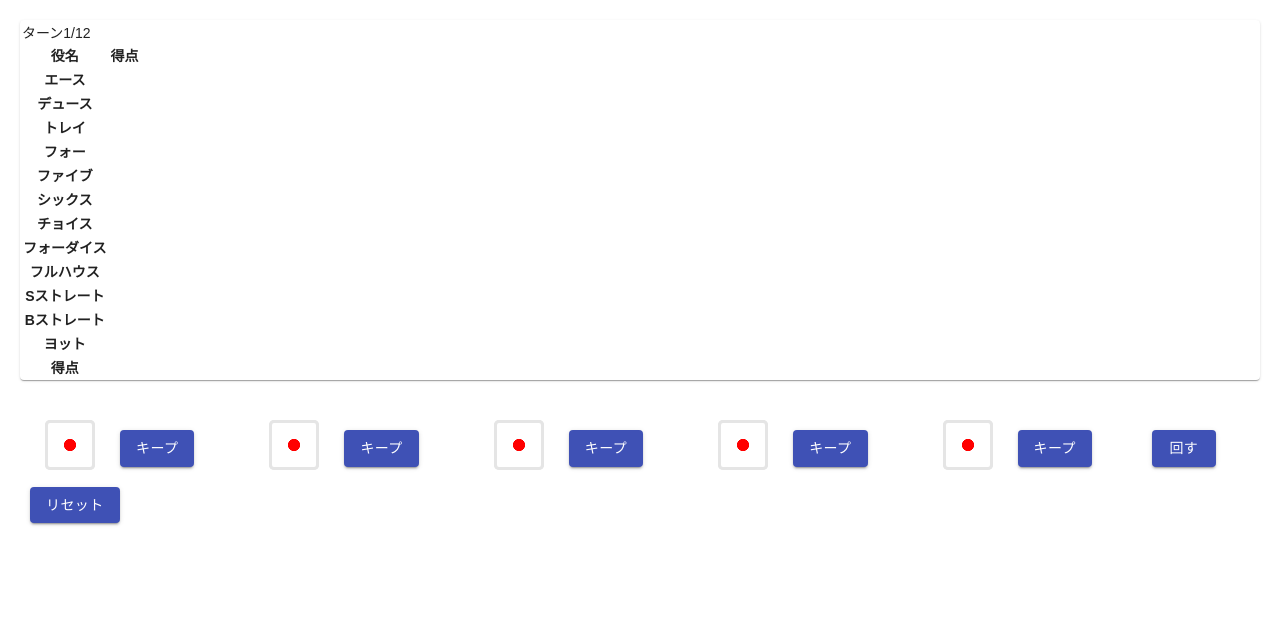
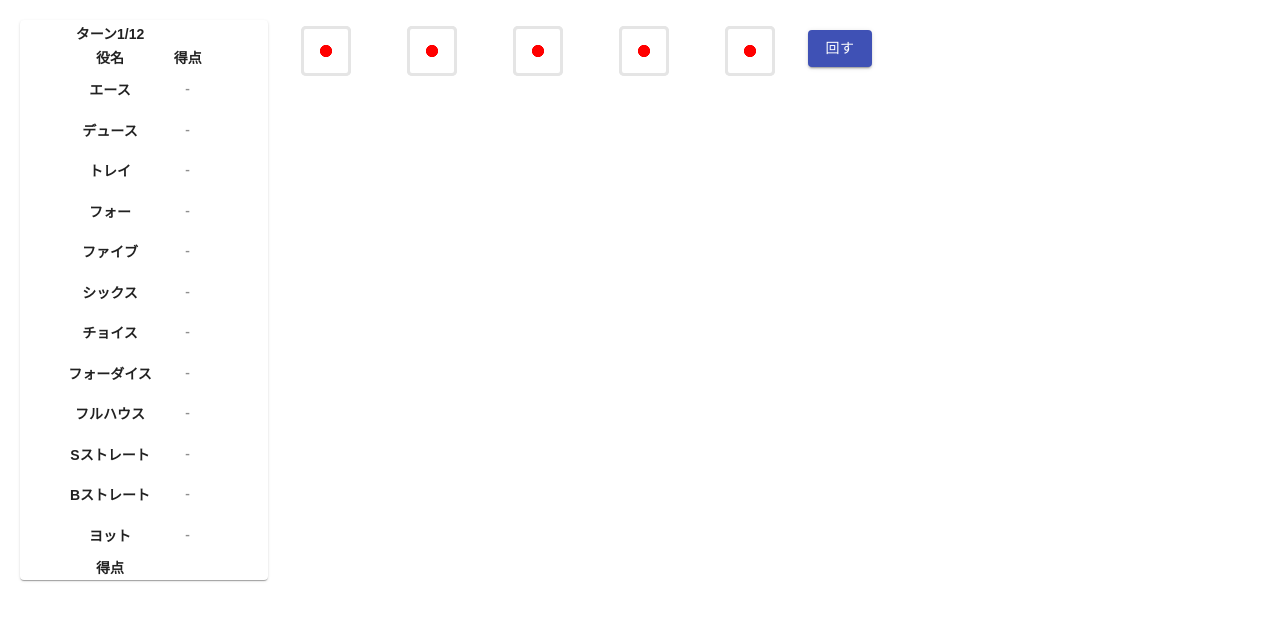
Before and after one commit to hirakuuuu/tsc_tutorial, a React (Create React App) app: page /yahtzee in a window 1280 px wide. Shown: the top 620 px of the page. Built offline with nearby package versions, Linux system fonts and the light colour scheme.

Commit message:
[add] とりあえず遊べるようになった

```diff
--- a/src/Yahtzee.tsx
+++ b/src/Yahtzee.tsx
@@ -1,10 +1,24 @@
 import { useState } from "react";
 import Dice from "./components/Dice";
 import { Repeat } from "typescript-tuple";
-import { Paper } from "@material-ui/core";
+import { Paper, Button } from "@material-ui/core";
 import GameButton from "./components/GameButton";
 
 import "./style/Yahtzee.css";
+
+/*
+このステップを12回繰り返す
+  ゲームの流れ
+  1回目のサイコロ
+  キープするサイコロを選ぶ
+  2回目のサイコロ
+  キープするサイコロを選ぶ
+  3回目のサイコロ
+  全てのサイコロをキープ
+  役を選ぶ
+  選んだ役を選べないようにする
+  サイコロをリセット
+*/
 
 // 役
 type HandProps = {
@@ -15,73 +29,66 @@ type HandProps = {
 // さいころ
 type DiceState = {
   roll: number;
-  rotated: boolean;
   keeped: boolean;
 };
 
-type ScoreState = Repeat<number | undefined, 12>;
+// スコアの状態
+type ScoreState = {
+  value: number | undefined;
+  used: boolean;
+};
+
+type AllScoreState = Repeat<ScoreState, 12>;
 type BoardState = Repeat<DiceState, 5>;
 
 // ゲームの状態
 type GameState = {
-  readonly scores: ScoreState;
+  readonly scores: AllScoreState;
   readonly dices: BoardState;
   readonly stepNumber: number;
-};
-
-const Hand = (props: HandProps) => {
-  return (
-    <tr>
-      <th>{props.name}</th>
-      <td>{props.score}</td>
-    </tr>
-  );
+  readonly rotateNumber: number;
 };
 
 const Game = () => {
   const [state, setState] = useState<GameState>({
     scores: [
-      undefined,
-      undefined,
-      undefined,
-      undefined,
-      undefined,
-      undefined,
-      undefined,
-      undefined,
-      undefined,
-      undefined,
-      undefined,
-      undefined,
+      { value: undefined, used: false },
+      { value: undefined, used: false },
+      { value: undefined, used: false },
+      { value: undefined, used: false },
+      { value: undefined, used: false },
+      { value: undefined, used: false },
+      { value: undefined, used: false },
+      { value: undefined, used: false },
+      { value: undefined, used: false },
+      { value: undefined, used: false },
+      { value: undefined, used: false },
+      { value: undefined, used: false },
     ],
     dices: [
       {
         roll: 0,
-        rotated: false,
         keeped: false,
       },
       {
         roll: 0,
-        rotated: false,
         keeped: false,
       },
       {
         roll: 0,
-        rotated: false,
         keeped: false,
       },
       {
         roll: 0,
-        rotated: false,
         keeped: false,
       },
       {
         roll: 0,
-        rotated: false,
         keeped: false,
       },
     ],
     stepNumber: 1,
+    rotateNumber: 0,
   });
 
   const handName = [
@@ -100,80 +107,146 @@ const Game = () => {
   ];
 
   const renderHand = (i: number) => {
-    return <Hand name={handName[i]} score={state.scores[i]} />;
+    // スコアを固定
+    const setScore = () => {
+      setState(({ scores, dices, stepNumber, rotateNumber }) => {
+        // スコアが算出される前には更新しないようにする
+        if (scores[i].value === undefined) {
+          return {
+            scores: scores,
+            dices: dices,
+            stepNumber: stepNumber,
+            rotateNumber: rotateNumber,
+          };
+        }
+        // スコアが算出されているならその役を使用済みにする
+        const newScores = scores.slice() as AllScoreState;
+        newScores[i].used = true;
+        for (let i = 0; i < 12; i++) {
+          if (newScores[i].used) continue;
+          newScores[i].value = undefined;
+        }
+
+        // サイコロの状態をリセットする
+        const newDices = dices.slice() as BoardState;
+        for (let i = 0; i < 5; i++) {
+          newDices[i].keeped = false;
+        }
+
+        return {
+          scores: newScores,
+          dices: newDices,
+          stepNumber: stepNumber + 1,
+          rotateNumber: 0,
+        };
+      });
+    };
+    return (
+      <tr>
+        <th>{handName[i]}</th>
+        <td
+          style={{
+            opacity: state.scores[i].used ? 1.0 : 0.5,
+          }}
+        >
+          <Button variant="text" onClick={setScore}>
+            {state.scores[i].value !== undefined ? state.scores[i].value : "-"}
+          </Button>
+        </td>
+      </tr>
+    );
   };
 
   const renderDice = (i: number) => {
     const setKeeped = () => {
-      setState(({ scores, dices, stepNumber }) => {
+      setState(({ scores, dices, stepNumber, rotateNumber }) => {
         const newDices = dices.slice() as BoardState;
-        console.log(newDices[i].keeped);
-        if (newDices[i].rotated) {
+        if (rotateNumber > 0) {
           newDices[i].keeped = !newDices[i].keeped;
         }
         return {
           scores: scores,
           dices: newDices,
           stepNumber: stepNumber,
+          rotateNumber: rotateNumber,
         };
       });
     };
 
     return (
-      <div
+      <Button
+        variant="text"
+        onClick={setKeeped}
         style={{ border: state.dices[i].keeped ? "2px solid #000000" : "none" }}
       >
-        <Dice roll={state.dices[i].roll} rotated={state.dices[i].rotated} />
-        <GameButton title={"キープ"} onClick={setKeeped} />
-      </div>
+        <Dice
+          roll={state.dices[i].roll}
+          rotated={state.rotateNumber}
+          keeped={state.dices[i].keeped}
+        />
+      </Button>
     );
   };
 
   // サイコロを回したときの処理
   const rotate = () => {
-    setState(({ scores, dices, stepNumber }) => {
+    setState(({ scores, dices, stepNumber, rotateNumber }) => {
       const newDices = dices.slice() as BoardState;
+      // for (let i = 0; i < 5; i++) {
+      //   if (newDices[i].rotated) {
+      //     continue;
+      //   }
+      //   newDices[i].roll = Math.floor(Math.random() * 6);
+      //   newDices[i].rotated = true;
+      // }
       for (let i = 0; i < 5; i++) {
-        if (newDices[i].rotated) {
+        if (newDices[i].keeped) {
           continue;
         }
         newDices[i].roll = Math.floor(Math.random() * 6);
-        newDices[i].rotated = true;
       }
 
-      const newScores = scores.slice() as ScoreState;
+      const newScores = scores.slice() as AllScoreState;
       for (let i = 0; i < 12; i++) {
-        newScores[i] = calc_score(i, newDices);
+        if (newScores[i].used) continue;
+        console.log(newScores[i].used);
+        newScores[i].value = calc_score(i, newDices);
       }
       return {
         scores: newScores,
         dices: newDices,
         stepNumber: stepNumber,
+        rotateNumber: rotateNumber + 1,
       };
     });
   };
 
   // リセット
-  const reset = () => {
-    setState(({ scores, dices, stepNumber }) => {
-      const newDices = dices.slice() as BoardState;
-      for (let i = 0; i < 5; i++) {
-        if (newDices[i].keeped) continue;
-        newDices[i].rotated = false;
-      }
-      return {
-        scores: scores,
-        dices: newDices,
-        stepNumber: stepNumber,
-      };
-    });
-  };
+  // const reset = () => {
+  //   setState(({ scores, dices, stepNumber, rotateNumber }) => {
+  //     const newDices = dices.slice() as BoardState;
+  //     for (let i = 0; i < 5; i++) {
+  //       if (newDices[i].keeped) continue;
+  //       newDices[i].rotated = false;
+  //     }
+  //     return {
+  //       scores: scores,
+  //       dices: newDices,
+  //       stepNumber: stepNumber,
+  //       rotateNumber: rotateNumber,
+  //     };
+  //   });
+  // };
 
   return (
-    <div>
+    <div className="game-wrapper">
+      <div className="score-table-wrapper">
         <Paper elevation={1}>
-        <table>
-          <tr>ターン{state.stepNumber}/12</tr>
+          <table className="score-table">
+            <tbody>
+              <tr>
+                <th>ターン{state.stepNumber}/12</th>
+              </tr>
               <tr>
                 <th>役名</th>
                 <th>得点</th>
@@ -194,33 +267,25 @@ const Game = () => {
                 <th>得点</th>
                 <td>{}</td>
               </tr>
+            </tbody>
           </table>
         </Paper>
+      </div>
       <div className="dice-wrapper">
         {renderDice(0)}
         {renderDice(1)}
         {renderDice(2)}
         {renderDice(3)}
         {renderDice(4)}
-        {/*
-        <Dice roll={state.dices[0].roll} rotated={state.dices[0].rotated} />
-        <Dice roll={state.dices[1].roll} rotated={state.dices[1].rotated} />
-        <Dice roll={state.dices[2].roll} rotated={state.dices[2].rotated} />
-        <Dice roll={state.dices[3].roll} rotated={state.dices[3].rotated} />
-        <Dice roll={state.dices[4].roll} rotated={state.dices[4].rotated} /> */}
       </div>
       <div>
         <GameButton title={"回す"} onClick={rotate} />
-        <GameButton title={"リセット"} onClick={reset} />
       </div>
     </div>
   );
 };
 
-const Yahtzee = () => {
-  return <Game />;
-};
-
+// スコアの計算
 const calc_score = (index: number, dice: BoardState) => {
   let score = 0;
   // 各目の個数をカウント
@@ -291,4 +356,8 @@ const calc_score = (index: number, dice: BoardState) => {
   return score;
 };
 
+const Yahtzee = () => {
+  return <Game />;
+};
+
 export default Yahtzee;
--- a/src/components/Dice.tsx
+++ b/src/components/Dice.tsx
@@ -6,7 +6,8 @@ import "../style/Dice.css";
 
 type DiceProps = {
   roll: number;
-  rotated: boolean;
+  rotated: number;
+  keeped: boolean;
 };
 
 const Dice = (props: DiceProps) => {
@@ -21,7 +22,7 @@ const Dice = (props: DiceProps) => {
   const [rotate, setRotate] = useState(cbrtt[props.roll]);
 
   useEffect(() => {
-    if(props.rotated){
+    if (props.rotated > 0 && !props.keeped) {
       setRotate(
         "rotateX(" +
           (800 + 200 * Math.random()) +
@@ -34,7 +35,7 @@ const Dice = (props: DiceProps) => {
       setTimeout(() => {
         setRotate(cbrtt[props.roll]);
       }, 1500);
-  };
+    }
   }, [props.rotated]);
 
   return (
--- a/src/style/Yahtzee.css
+++ b/src/style/Yahtzee.css
@@ -1,8 +1,19 @@
 .dice-wrapper {
-  margin: 40px 0;
+  /* margin: 40px 0; */
 }
 
 .dice-wrapper div {
   float: left;
   margin-right: 40px;
 }
+
+.score-table-wrapper {
+  width: 20%;
+}
+.score-table {
+  margin: 0 auto;
+}
+
+.game-wrapper {
+  display: flex;
+}
```
Lines whose indentation alone changed are shown as unchanged.
